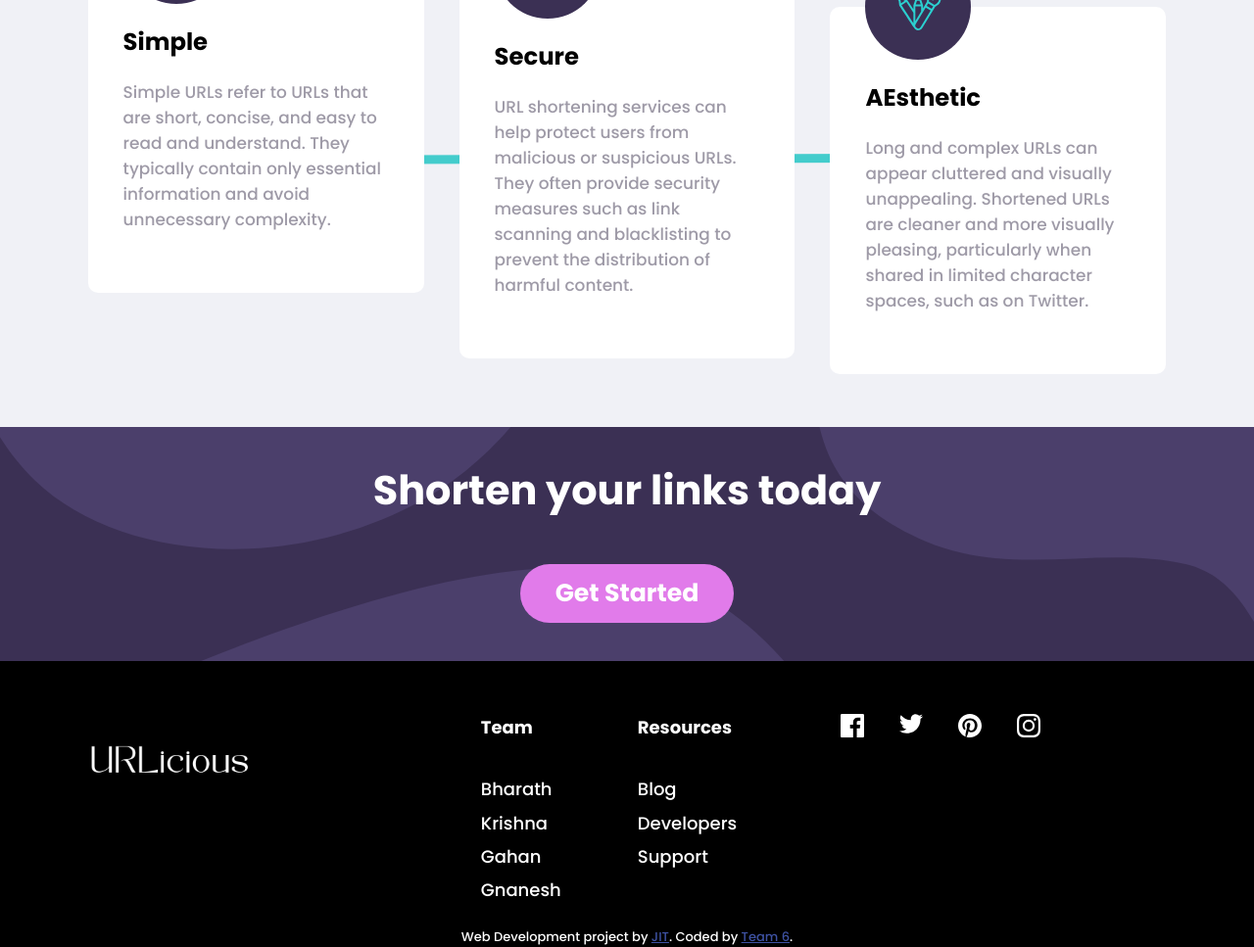
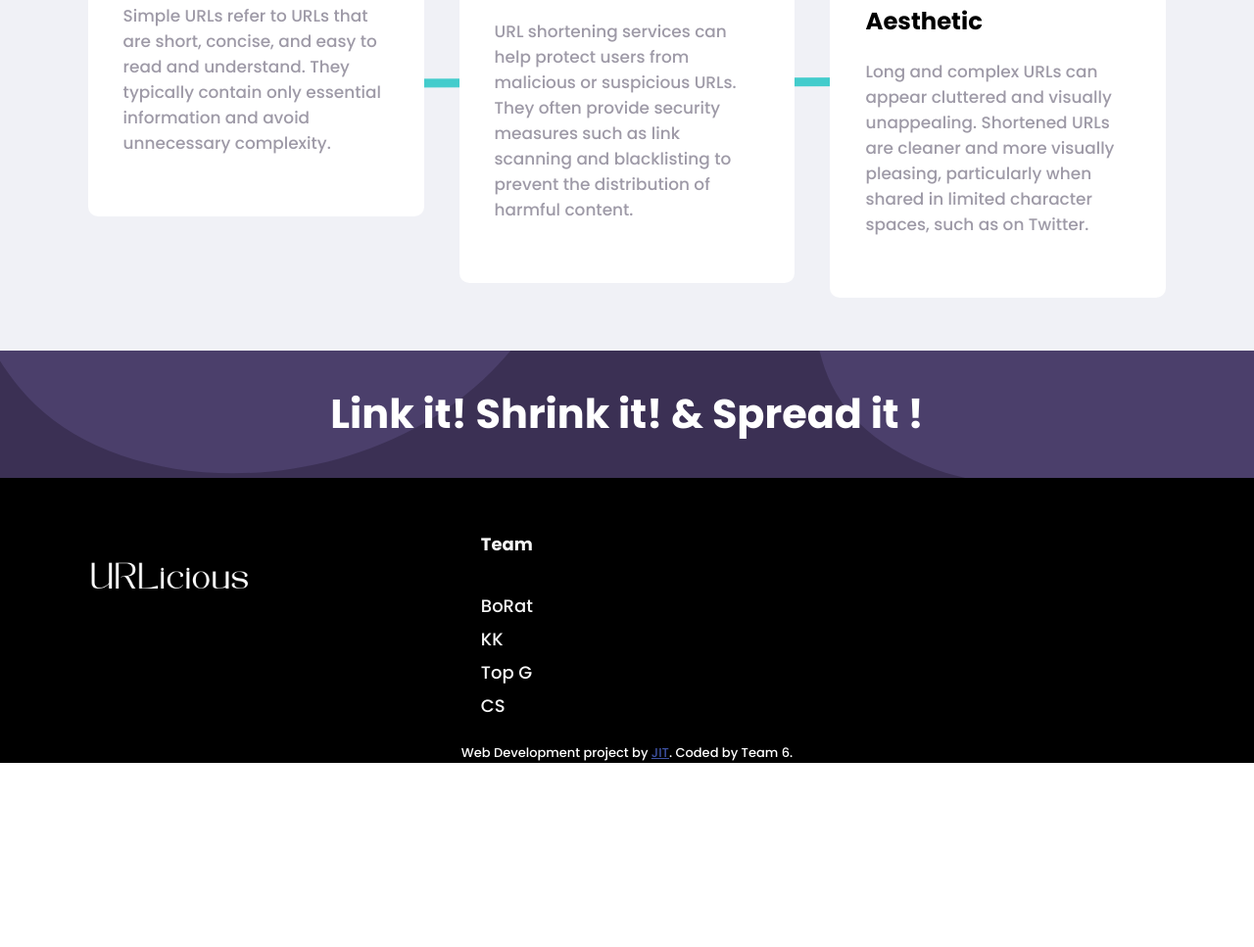
Before and after one commit to thebharathkumar/Elegant_URL_Shortner, a plain HTML site: page index.html in a window 1280 px wide. Shown: the part 1035-2002 px from the top of the page at 98% size. After the commit the page ends 1814 px from the top, so only its background shows below. Drawn offline with Linux system fonts and the light colour scheme.

Commit message:
initial commit with major changes in content & css

```diff
--- a/css/style.css
+++ b/css/style.css
@@ -22,6 +22,7 @@ body{
   padding: 0;
   max-width: 1440px;
   margin: auto;
+  color: black;
 }
 
 /* ////////////////////////////////////////////// Header /////////////////////////////////////////*/
@@ -167,6 +168,7 @@ body{
   display: flex;
   margin: 2rem 4rem;
   padding: 1rem 0;
+  font-size: medium;
 }
 
 .content h1{
@@ -190,6 +192,7 @@ body{
 
 .illustration{
   margin-right:-232px;
+  color:black;
 }
 
 .getStarted{
@@ -609,6 +612,7 @@ body{
   list-style: none;
   padding-left: 0.6rem;
   padding-right: 0.8rem;
+  color:whitesmoke;
 }
 
 .fListItem{
@@ -620,11 +624,7 @@ body{
    cursor: pointer;
 }
 
-.socialIcons{
-  list-style: none;
-  display: flex;
-  cursor: pointer;
-}
+
 
 /* Media Query for handling Multicolumned Footer */
 @media only screen and (max-width:1250px){
--- a/index.html
+++ b/index.html
@@ -38,10 +38,9 @@
     <article class="content">
       <h2>Create the best anonymous and elegant URL</h2>
       <p>Build your URL’s recognition</p>
-      <button class="getStarted">Get Started</button>
     </article>
     <div class="illustration">
-      <img src="images/main.svg" alt="" width="500">
+      <img src="images/giphy-1551997656" alt="" width="500">
     </div>
   </header>
 
@@ -83,14 +82,13 @@
           <img src="/images/icon-fully-customizable.svg" alt="" srcset="">
         </div>
         <div class="cardsContent">
-          <h2>AEsthetic</h2>
+          <h2>Aesthetic</h2>
           <p> Long and complex URLs can appear cluttered and visually unappealing. Shortened URLs are cleaner and more visually pleasing, particularly when shared in limited character spaces, such as on Twitter.</p>
         </div>
       </div>
     </div>
     <div class="advert">
-      <h2>Shorten your links today</h2>
-      <button class="getStarted">Get Started</button>
+      <h2>Link it! Shrink it! & Spread it !</h2>
     </div>
   </main>
 
@@ -100,36 +98,14 @@
     </div>
     <ul class="footerList">
       <li class="fListItem">Team</li>
-      <li class="fListItem">Bharath</li>
-      <li class="fListItem">Krishna</li>
-      <li class="fListItem">Gahan</li>
-      <li class="fListItem">Gnanesh</li>
-    </ul>
-    <ul class="footerList">
-      <li class="fListItem">Resources</li>
-      <li class="fListItem">Blog</li>
-      <li class="fListItem">Developers</li>
-      <li class="fListItem">Support</li>
-    </ul>
-
-    <ul class="socialIcons">
-      <li class="sListItem"><svg xmlns="http://www.w3.org/2000/svg" width="24" height="24">
-          <path fill="#FFF"
-            d="M22.675 0H1.325C.593 0 0 .593 0 1.325v21.351C0 23.407.593 24 1.325 24H12.82v-9.294H9.692v-3.622h3.128V8.413c0-3.1 1.893-4.788 4.659-4.788 1.325 0 2.463.099 2.795.143v3.24l-1.918.001c-1.504 0-1.795.715-1.795 1.763v2.313h3.587l-.467 3.622h-3.12V24h6.116c.73 0 1.323-.593 1.323-1.325V1.325C24 .593 23.407 0 22.675 0z" />
-        </svg></li>
-      <li class="sListItem"><svg xmlns="http://www.w3.org/2000/svg" width="24" height="20">
-          <path fill="#FFF"
-            d="M24 2.557a9.83 9.83 0 01-2.828.775A4.932 4.932 0 0023.337.608a9.864 9.864 0 01-3.127 1.195A4.916 4.916 0 0016.616.248c-3.179 0-5.515 2.966-4.797 6.045A13.978 13.978 0 011.671 1.149a4.93 4.93 0 001.523 6.574 4.903 4.903 0 01-2.229-.616c-.054 2.281 1.581 4.415 3.949 4.89a4.935 4.935 0 01-2.224.084 4.928 4.928 0 004.6 3.419A9.9 9.9 0 010 17.54a13.94 13.94 0 007.548 2.212c9.142 0 14.307-7.721 13.995-14.646A10.025 10.025 0 0024 2.557z" />
-        </svg></li>
-      <li class="sListItem"><svg xmlns="http://www.w3.org/2000/svg" width="24" height="24">
-          <path fill="#FFF"
-            d="M12 0C5.373 0 0 5.372 0 12c0 5.084 3.163 9.426 7.627 11.174-.105-.949-.2-2.405.042-3.441.218-.937 1.407-5.965 1.407-5.965s-.359-.719-.359-1.782c0-1.668.967-2.914 2.171-2.914 1.023 0 1.518.769 1.518 1.69 0 1.029-.655 2.568-.994 3.995-.283 1.194.599 2.169 1.777 2.169 2.133 0 3.772-2.249 3.772-5.495 0-2.873-2.064-4.882-5.012-4.882-3.414 0-5.418 2.561-5.418 5.207 0 1.031.397 2.138.893 2.738a.36.36 0 01.083.345l-.333 1.36c-.053.22-.174.267-.402.161-1.499-.698-2.436-2.889-2.436-4.649 0-3.785 2.75-7.262 7.929-7.262 4.163 0 7.398 2.967 7.398 6.931 0 4.136-2.607 7.464-6.227 7.464-1.216 0-2.359-.631-2.75-1.378l-.748 2.853c-.271 1.043-1.002 2.35-1.492 3.146C9.57 23.812 10.763 24 12 24c6.627 0 12-5.373 12-12 0-6.628-5.373-12-12-12z" />
-        </svg></li>
-      <li class="sListItem"><svg xmlns="http://www.w3.org/2000/svg" width="24" height="24"><path fill="#FFF" d="M12 2.163c3.204 0 3.584.012 4.85.07 3.252.148 4.771 1.691 4.919 4.919.058 1.265.069 1.645.069 4.849 0 3.205-.012 3.584-.069 4.849-.149 3.225-1.664 4.771-4.919 4.919-1.266.058-1.644.07-4.85.07-3.204 0-3.584-.012-4.849-.07-3.26-.149-4.771-1.699-4.919-4.92-.058-1.265-.07-1.644-.07-4.849 0-3.204.013-3.583.07-4.849.149-3.227 1.664-4.771 4.919-4.919 1.266-.057 1.645-.069 4.849-.069zM12 0C8.741 0 8.333.014 7.053.072 2.695.272.273 2.69.073 7.052.014 8.333 0 8.741 0 12c0 3.259.014 3.668.072 4.948.2 4.358 2.618 6.78 6.98 6.98C8.333 23.986 8.741 24 12 24c3.259 0 3.668-.014 4.948-.072 4.354-.2 6.782-2.618 6.979-6.98.059-1.28.073-1.689.073-4.948 0-3.259-.014-3.667-.072-4.947-.196-4.354-2.617-6.78-6.979-6.98C15.668.014 15.259 0 12 0zm0 5.838a6.162 6.162 0 100 12.324 6.162 6.162 0 000-12.324zM12 16a4 4 0 110-8 4 4 0 010 8zm6.406-11.845a1.44 1.44 0 100 2.881 1.44 1.44 0 000-2.881z"/></svg></li>
+      <li class="fListItem">BoRat</li>
+      <li class="fListItem">KK</li>
+      <li class="fListItem">Top G</li>
+      <li class="fListItem">CS</li>
     </ul>
     <div class="attribution">
       Web Development project by <a href="" target="_blank">JIT</a>.
-      Coded by <a href="" target="__blank">Team 6</a>.
+      Coded by Team 6</a>.
     </div>
   </footer>
 
```
Also changed, not shown: design/desktop-active-states.jpg (deleted), design/desktop-design.jpg (deleted), design/desktop-preview.jpg (deleted), design/mobile-active-states.jpg (deleted), design/mobile-design.jpg (deleted), design/mobile-navigation.jpg (deleted), 1 other file.
